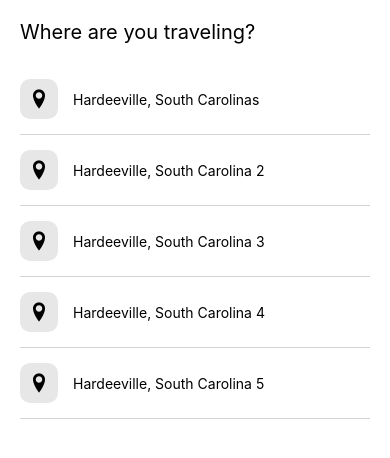
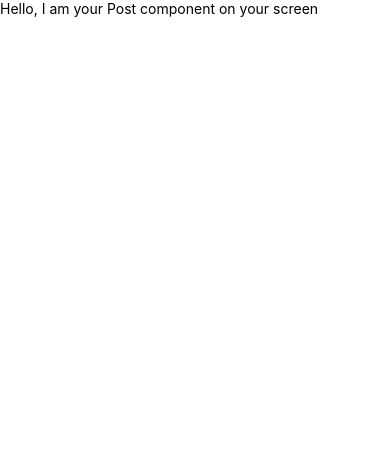
Before and after one commit to gabrielacarr/iOSAirbnb, a React Native app in the folder iOSAirbnbClone/: screen / in a window 390 px wide. Shown: the top 458 px of the page. Built offline with nearby package versions, Linux system fonts and the light colour scheme.

Commit message:
Displays: GuestScreen component on simulator, missing styles, rendered correctly, looking good

```diff
--- a/iOSAirbnbClone/App.js
+++ b/iOSAirbnbClone/App.js
@@ -13,6 +13,7 @@ import Post from './src/components/Post';
 import feed from './assets/data/feed';
 import SearchResultScreen from './src/screens/SearchResults';
 import DestinationSearchScreen from './src/screens/DestinationSearch';
+import GuestScreen from './src/screens/Guests';
 
 const App: () => React$Node = () => {
   return (
@@ -22,7 +23,8 @@ const App: () => React$Node = () => {
         {/* <HomeScreen /> */}
         {/* <Post post={post2} /> */}
         {/* <SearchResultScreen /> */}
-        <DestinationSearchScreen />
+        {/* <DestinationSearchScreen /> */}
+        <GuestScreen />
       </SafeAreaView>
     </>
   );
--- /dev/null
+++ b/iOSAirbnbClone/src/screens/Guests/index.js
@@ -0,0 +1,12 @@
+import React from 'react';
+import {View, Text} from 'react-native';
+
+const GuestScreen = () => {
+  return (
+    <View>
+      <Text>Hello, I am your Post component on your screen</Text>
+    </View>
+  );
+};
+
+export default GuestScreen;
```
